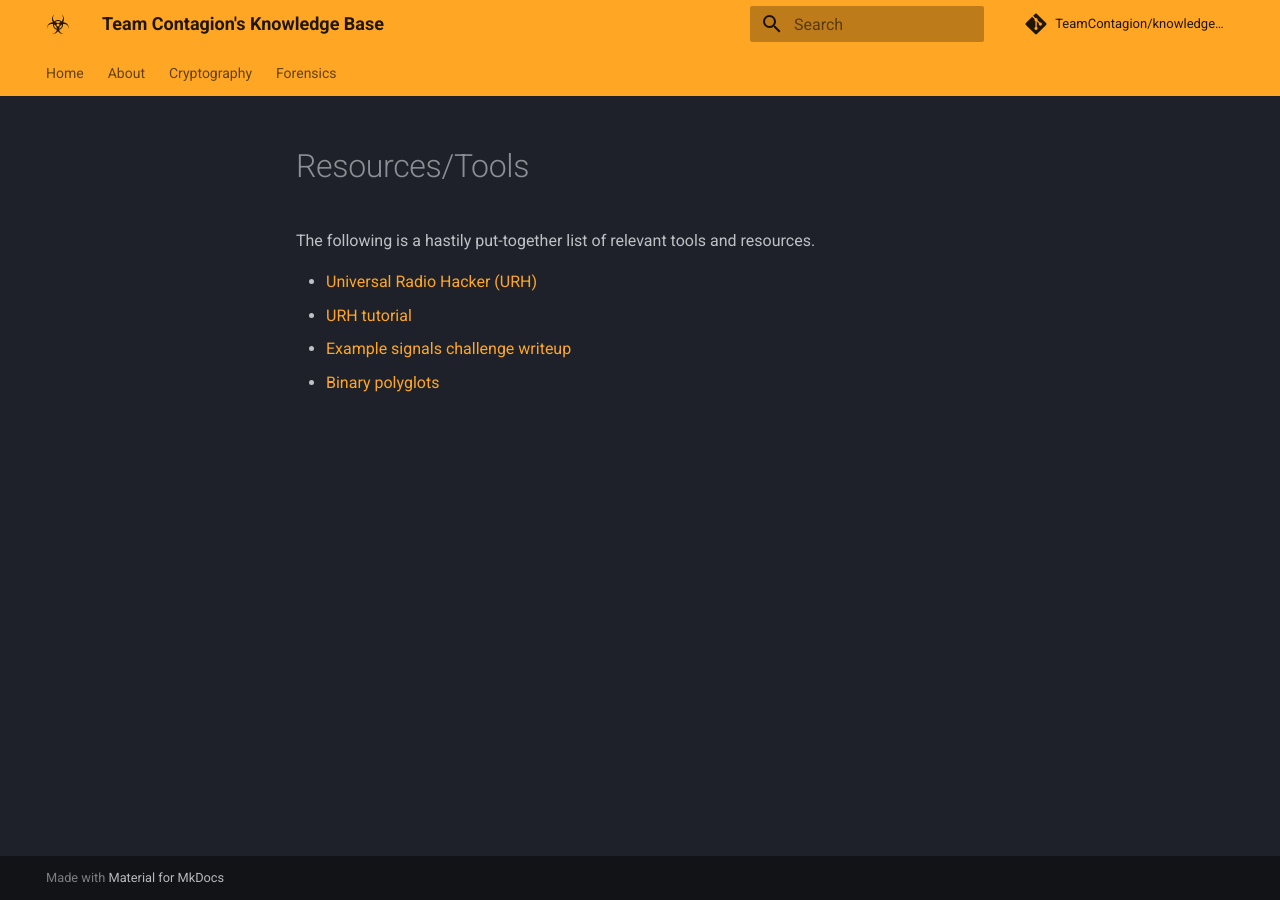
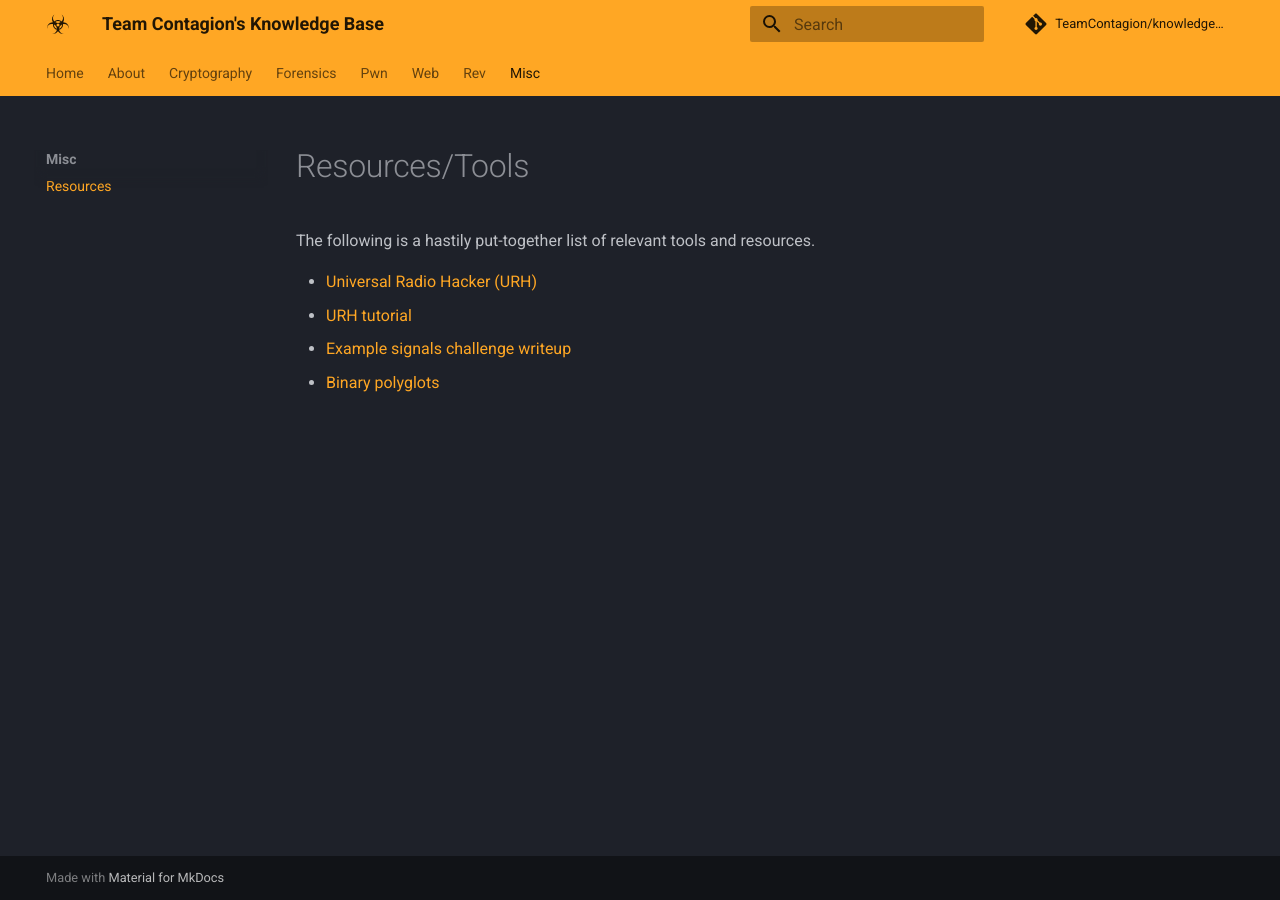
Before and after one commit to TeamContagion/knowledge-base, an MkDocs documentation site: the page built from docs/misc/resources.md, in a window 1280 px wide. Built offline with MkDocs 1.6.1 and Material for MkDocs 9.7.7, drawn with Linux system fonts in a browser that asks for light colours; comment, search, counter and statistics services are not loaded.

Commit message:
Added new resource docs to mkdocs.yaml

```diff
--- a/mkdocs.yml
+++ b/mkdocs.yml
@@ -11,9 +11,19 @@ nav:
   - Cryptography:
     - Introduction to Cryptography: crypto/introduction.md
     - Starting Point: crypto/starting-point.md
+    - Resources: crypto/resources.md
   - Forensics:
     - Introduction to Forensics: forensics/introduction.md
     - File Forensics: forensics/file-forensics.md
+    - Resources: forensics/resources.md
+  - Pwn:
+    - Resources: pwn/resources.md
+  - Web:
+    - Resources: web/resources.md
+  - Rev:
+    - Resources: rev/resources.md
+  - Misc:
+    - Resources: misc/resources.md
 theme:
   name: material
   language: en
```
